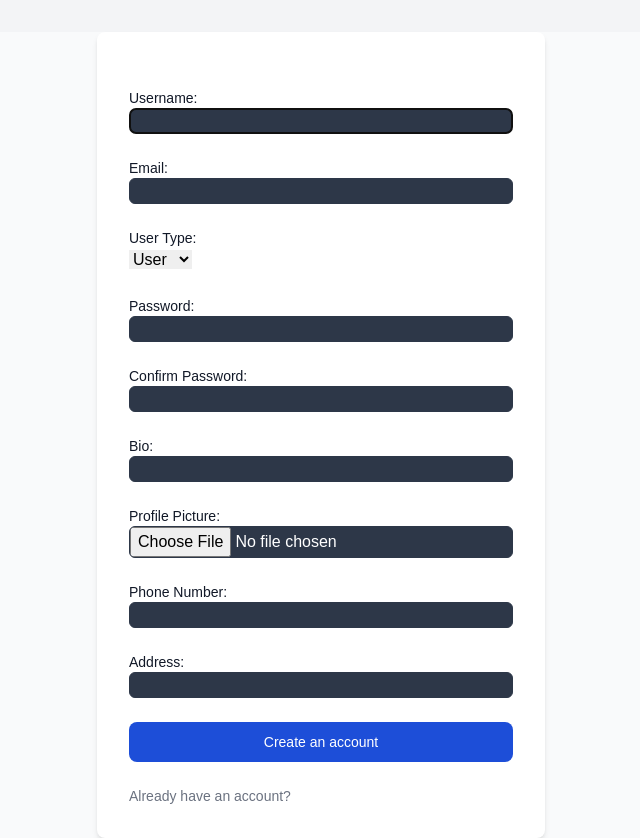
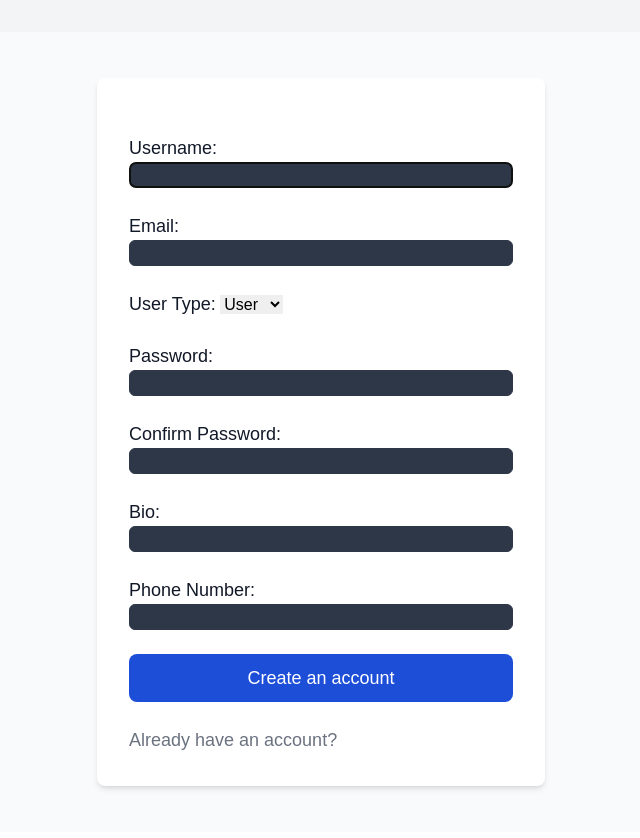
Before and after one commit to NaitikPatel-325/GuideMe, a Django app: page /register/ in a window 1280 px wide. Shown: the part 64-902 px from the top of the page, without its empty margins (319-959 px from the left). After the commit the page ends 855 px from the top, so only its background shows below. Run offline with Django 5.2, Linux system fonts and the light colour scheme; some libraries are stand-ins or nearby versions.

Commit message:
Login and register css updated and static file is not loading

```diff
--- a/myapp/forms.py
+++ b/myapp/forms.py
@@ -5,7 +5,7 @@ from .models import User
 class CustomUserCreationForm(UserCreationForm):
     class Meta(UserCreationForm.Meta):
         model = User
-        fields = UserCreationForm.Meta.fields + ('email','userType','bio','profile_picture', 'phone_number', 'address')
+        fields = UserCreationForm.Meta.fields + ('email','userType','bio', 'phone_number', 'location')
 
 class LoginForm(forms.Form):
     username = forms.CharField()
--- a/myapp/models.py
+++ b/myapp/models.py
@@ -16,7 +16,7 @@ class User(AbstractUser):
     bio = models.CharField(max_length=255,blank=True)
     profile_picture = models.ImageField(upload_to='user_profile_pics/', blank=True, null=True)
     phone_number = models.CharField(max_length=15, blank=True)
-    address = models.CharField(max_length=255, blank=True, null=True)
+    location = models.CharField(max_length=255, blank=True, null=True)
 
 
 # class Guide(models.Model):
--- a/myapp/views.py
+++ b/myapp/views.py
@@ -1,9 +1,15 @@
+from django.contrib import messages
 from django.shortcuts import render,redirect
 from django.contrib.auth import login,authenticate
 from .forms import CustomUserCreationForm,LoginForm;
-# Create your views here.
+
 def home(request):
-    return render(request, 'index.html')
+    context = {
+        'user': request.user,
+        'is_authenticated': request.user.is_authenticated
+    }
+    return render(request, 'index.html', context)
+
 
 def about(request):
     return render(request, 'about.html')
@@ -15,14 +21,16 @@ def user_login(request):
         if form.is_valid():
             username = form.cleaned_data['username']
             password = form.cleaned_data['password']
-            print(username, password)
+            # print(username, password)
             user = authenticate(request, username=username, password=password)
             if user is not None:
                 # print('user is not none')
                 login(request, user)
+                messages.success(request, 'Successfully logged in!')
                 return redirect('home')
             else:
-                form.add_error(None, 'Invalid login credentials')
+                print('user is none')
+                messages.error(request, 'Invalid login credentials')
     else:
         form = LoginForm()
 
@@ -35,10 +43,12 @@ def register(request):
             print('form is valid')
             user = form.save()
             login(request, user)
-            print('user created' + user.username)
+            # print('user created' + user.username)
             return redirect('home')
+        else:
+            messages.error(request, 'Invalid registration credentials')
     else:
         form = CustomUserCreationForm()
-        print(form.errors)  # Move the print statement here
+        print(form.errors)
 
     return render(request, 'register.html', {'form': form})
--- a/templates/base.html
+++ b/templates/base.html
@@ -7,7 +7,7 @@
     <meta charset="UTF-8" />
     <meta name="viewport" content="width=device-width, initial-scale=1.0" />
     <title>{% block title %}My Django App{% endblock %}</title>
-    <link rel="stylesheet" type="text/css" href="{% static 'index.css' %}">
+    <link rel="stylesheet" type="text/css" href="/static/index.css" />
     <script src="https://cdn.tailwindcss.com"></script>
   </head>
   <body class="bg-gray-100 dark:bg-gray-900">
@@ -67,6 +67,15 @@
                 >About</a
               >
             </li>
+            {% if user.is_authenticated %}
+            <li>
+              <a
+                href="/profile"
+                class="block py-2 px-3 text-gray-900 rounded hover:bg-gray-100 md:hover:bg-transparent md:border-0 md:hover:text-blue-700 md:p-0 dark:text-white md:dark:hover:text-blue-500 dark:hover:bg-gray-700 dark:hover:text-white md:dark:hover:bg-transparent"
+                >Profile</a
+              >
+            </li>
+            {% else %}
             <li>
               <a
                 href="/user_login"
@@ -74,6 +83,7 @@
                 >Login</a
               >
             </li>
+            {% endif %}
           </ul>
         </div>
 
@@ -96,6 +106,15 @@
                 >About</a
               >
             </li>
+            {% if user.is_authenticated %}
+            <li>
+              <a
+                href="/profile"
+                class="block py-2 px-3 text-gray-900 rounded hover:bg-gray-100 md:hover:bg-transparent md:border-0 md:hover:text-blue-700 md:p-0 dark:text-white md:dark:hover:text-blue-500 dark:hover:bg-gray-700 dark:hover:text-white md:dark:hover:bg-transparent"
+                >Profile</a
+              >
+            </li>
+            {% else %}
             <li>
               <a
                 href="/user_login"
@@ -103,6 +122,7 @@
                 >Login</a
               >
             </li>
+            {% endif %}
           </ul>
         </div>
       </div>
--- a/templates/register.html
+++ b/templates/register.html
@@ -1,4 +1,12 @@
 {% extends 'base.html' %}
+
+{% if messages %}
+    <ul id="messages" class="bg-red-100 p-4 rounded-lg messages">
+        {% for message in messages %}
+            <li class="text-red-500">{{ message }}</li>
+        {% endfor %}
+    </ul>
+{% endif %}
 
 {% block content %}
   <div class="flex items-center justify-center min-h-screen bg-gray-50 dark:bg-gray-900">
@@ -7,20 +15,20 @@
       {% csrf_token %}
 
       <div class="mb-4">
-        <label for="{{ form.username.id_for_label }}" class="block text-sm font-medium text-gray-900 dark:text-white">Username:</label>
+        <label for="{{ form.username.id_for_label }}" class="inline-block  text-sm font-medium text-gray-900 md:text-lg dark:text-white">Username:</label>
         {{ form.username }}
       </div>
 
       <div class="mb-4">
-        <label for="{{ form.email.id_for_label }}" class="block text-sm font-medium text-gray-900 dark:text-white">Email:</label>
+        <label for="{{ form.email.id_for_label }}" class="inline-block text-sm font-medium text-gray-900 md:text-lg dark:text-white">Email:</label>
         {{ form.email }}
       </div>
 
       <div class="mb-4">
-        <label for="{{ form.userType.id_for_label }}" class="block text-sm font-medium text-gray-900 dark:text-white">User Type:</label>
+        <label for="{{ form.userType.id_for_label }}" class="inline-block text-sm font-medium text-gray-900 md:text-lg dark:text-white">User Type:</label>
         <select id="{{ form.userType.id_for_label }}" name="{{ form.userType.name }}" class="form-select">
           {% for option in form.userType.field.choices %}
-            <option value="{{ option.0 }}" {% if option.0 == form.userType.value %}selected{% endif %}>
+            <option id="usertype" value="{{ option.0 }}" {% if option.0 == form.userType.value %}selected{% endif %}>
               {{ option.1 }}
             </option>
           {% endfor %}
@@ -28,41 +36,82 @@
       </div>
 
       <div class="mb-4">
-        <label for="{{ form.password1.id_for_label }}" class="block text-sm font-medium text-gray-900 dark:text-white">Password:</label>
+        <label for="{{ form.password1.id_for_label }}" class="inline-block text-sm font-medium text-gray-900 md:text-lg dark:text-white">Password:</label>
         {{ form.password1 }}
-    </div>
-
-    <div class="mb-4">
-        <label for="confirm_password" class="block text-sm font-medium text-gray-900 dark:text-white">Confirm Password:</label>
-        {{ form.password2 }}
-    </div>
-
+      </div>
 
       <div class="mb-4">
-        <label for="{{ form.bio.id_for_label }}" class="block text-sm font-medium text-gray-900 dark:text-white">Bio:</label>
+        <label for="confirm_password" class="inline-block text-sm font-medium text-gray-900 md:text-lg dark:text-white">Confirm Password:</label>
+        {{ form.password2 }}
+      </div>
+
+      <div class="mb-4">
+        <label for="{{ form.bio.id_for_label }}" class="inline-block text-sm font-medium text-gray-900 md:text-lg dark:text-white">Bio:</label>
         {{ form.bio }}
       </div>
 
-      <div class="mb-4">
-        <label for="{{ form.profile_picture.id_for_label }}" class="block text-sm font-medium text-gray-900 dark:text-white">Profile Picture:</label>
-        {{ form.profile_picture }}
+      <div class="mb-4 none" id="id_locations">
+        <label for="{{ form.location.id_for_label }}" class="inline-block text-sm font-medium text-gray-900 md:text-lg dark:text-white">Locations :</label>
+        {{ form.location }}
       </div>
 
       <div class="mb-4">
-        <label for="{{ form.phone_number.id_for_label }}" class="block text-sm font-medium text-gray-900 dark:text-white">Phone Number:</label>
+        <label for="{{ form.phone_number.id_for_label }}" class="inline-block text-sm font-medium text-gray-900 md:text-lg dark:text-white">Phone Number:</label>
         {{ form.phone_number }}
       </div>
 
-      <div class="mb-4">
-        <label for="{{ form.address.id_for_label }}" class="block text-sm font-medium text-gray-900 dark:text-white">Address:</label>
-        {{ form.address }}
-      </div>
+      <button type="submit" class="w-full text-white bg-blue-700 md:text-lg bg-primary-600 hover:bg-primary-700 focus:ring-4 focus:outline-none focus:ring-primary-300 font-medium rounded-lg text-sm px-5 py-2.5 text-center dark:bg-primary-600 dark:hover:bg-primary-700 dark:focus:ring-primary-800">Create an account</button>
 
-      <button type="submit" class="w-full text-white bg-blue-700 bg-primary-600 hover:bg-primary-700 focus:ring-4 focus:outline-none focus:ring-primary-300 font-medium rounded-lg text-sm px-5 py-2.5 text-center dark:bg-primary-600 dark:hover:bg-primary-700 dark:focus:ring-primary-800">Create an account</button>
-
-      <p class="mt-4 text-sm font-light text-gray-500 dark:text-white">
+      <p class="mt-4 text-sm font-light text-gray-500 md:text-lg dark:text-white">
         Already have an account? <a href="/user_login" class="font-medium text-primary-600 hover:underline dark:text-primary-500">Login here</a>
       </p>
     </form>
   </div>
+
+  <style>
+    .messages {
+        animation: fadeOut 2s ease-in-out forwards;
+    }
+
+    @keyframes fadeOut {
+        0% {
+            opacity: 1;
+        }
+        100% {
+            opacity: 0;
+            height: 0;
+            padding: 0;
+            margin: 0;
+        }
+    }
+
+    .none {
+      display: none;
+    }
+</style>
+
+  <script>
+    document.addEventListener("DOMContentLoaded", function() {
+        var userTypeSelect = document.getElementById('id_userType');
+        var locationField = document.getElementById('id_locations');
+
+        userTypeSelect.addEventListener('change', function() {
+            var userType = userTypeSelect.value;
+
+            if (userType == 'guide') {
+                locationField.classList.remove('none');
+            } else {
+                locationField.classList.add('none');
+            }
+        });
+
+        setTimeout(function() {
+            var messagesElement = document.getElementById('messages');
+            if (messagesElement) {
+                messagesElement.style.animation = 'none';
+                messagesElement.style.display = 'none';
+            }
+        }, 2000);
+    });
+</script>
 {% endblock %}
```
Also changed, not shown: templates/index.html (+10 -2 lines), templates/login.html (+46 -7 lines), db.sqlite3, myapp/migrations/0002_rename_address_user_location.py (added).
